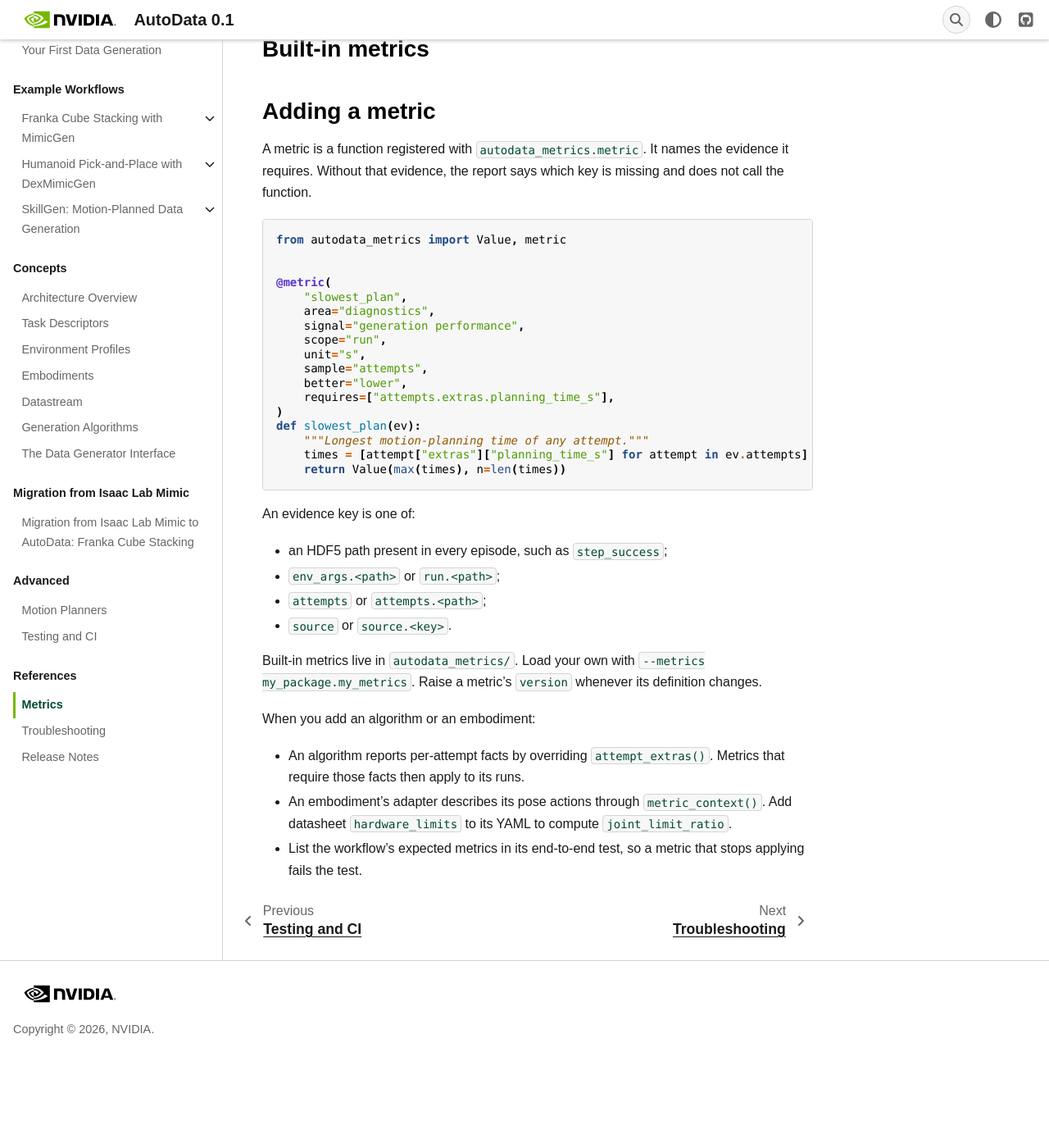
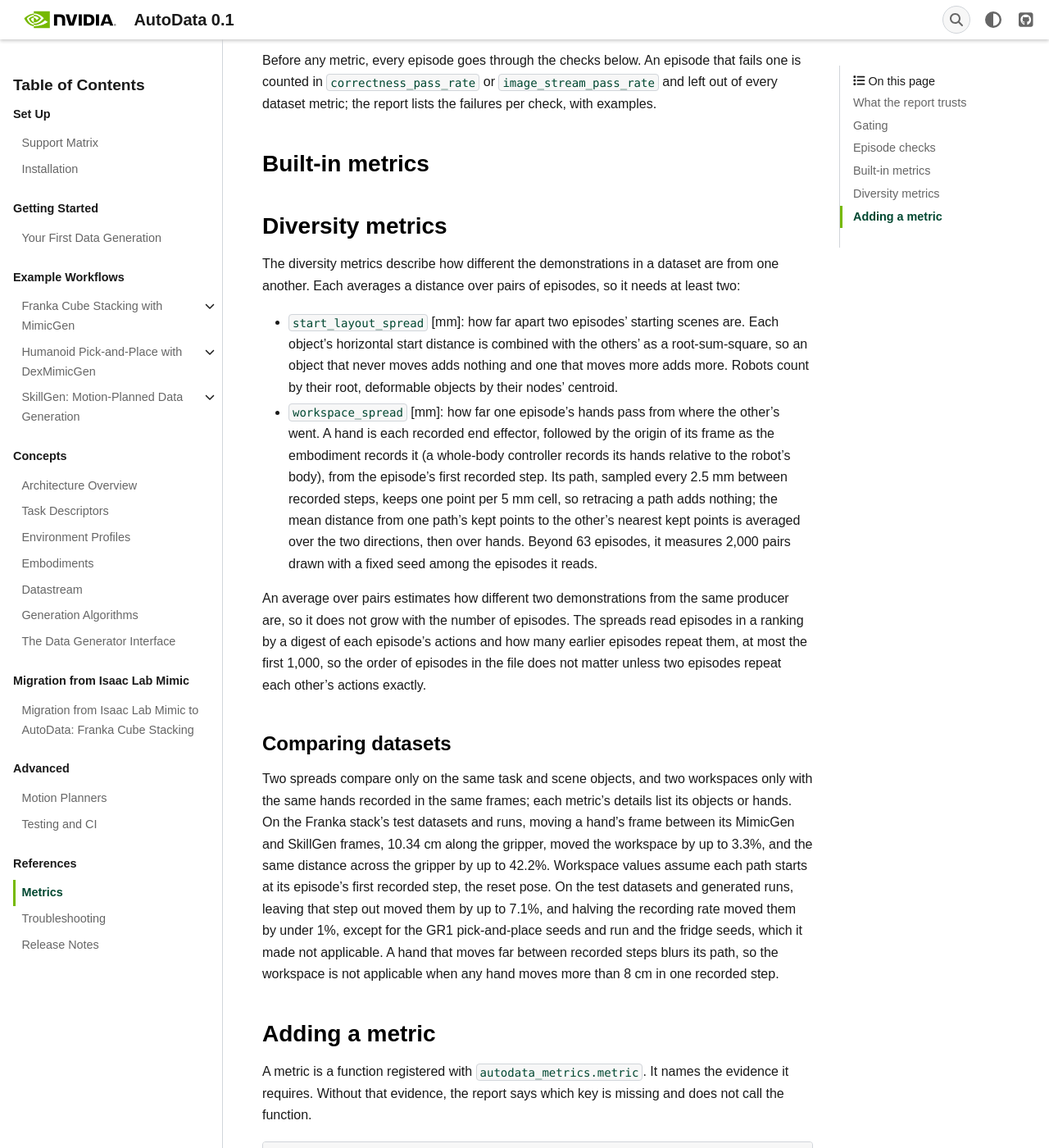
Before and after one commit to isaac-sim/AutoData, a Sphinx documentation site: the page built from docs/pages/references/metrics.rst, in a window 1280 px wide and 1400 px high, scrolled down 1986 px. Shown: the whole window at 82% size. Built offline with Sphinx 7.4.7, drawn with Linux system fonts in a browser that asks for light colours; some web fonts are replaced; before the commit the page ends 3269 px from its top, so only the background shows below that; some of the changed text lies outside the part shown.

Commit message:
Document the diversity metrics and when they compare
The metrics reference defines both spreads and says when two values compare: same task and objects, same hands
recorded in the same frames. It gives the measured effect of the end-effector frame, the first recorded step and
the recording rate on the test datasets and runs, and its console example is a real report that shows both.

```diff
--- a/docs/pages/references/metrics.rst
+++ b/docs/pages/references/metrics.rst
@@ -11,28 +11,36 @@
    python scripts/validate_dataset.py datasets/generated.hdf5 --report \
        --result_file datasets/generated.json \
        --source datasets/annotated_datasets/dataset_franka_annotated.hdf5 \
+       --gate datasets/gate.yaml \
        --report_file datasets/generated_report.json
 
 The command prints a summary; ``--report_file`` writes the full report, with every detail, as JSON.
 
 .. code-block:: text
 
-   AutoData metrics · gr1.hdf5 · run e79e37b1 · source dataset_gr1_annotated.hdf5
-   6/6 episodes valid · 7 computed · 3 not computed · gate failed on 2 of 4
+   AutoData metrics · generated.hdf5 · run cc273b3f · source dataset_franka_annotated.hdf5
+   20/20 episodes valid · 11 computed · 5 not computed · gate failed on 1 of 4
 
-                                         Value   Source  Based on
+                                        Value   Source  Based on
    VALIDITY
-   ✗ action_rotation_error          p95 0.0345  3.58e-7  1,612 poses
-   ✓ correctness_pass_rate                100%           6 episodes
-   ✓ final_success_rate                   100%           6 episodes
-     image_stream_pass_rate               100%           6 episodes
+     action_rotation_error        p95 8.34e-7  4.77e-7  4,803 poses
+     action_saturation                  4.06%       0%  4,803 steps
+   ✓ correctness_pass_rate               100%           20 episodes
+     final_success_rate                   95%           20 episodes
+     joint_limit_ratio           velocity 40%      10%  20 episodes
+     motion_smoothness           p95 142 m/s³  40 m/s³  4,743 poses
+   DIVERSITY
+   ✓ start_layout_spread               217 mm   222 mm  20 episodes
+   ✓ workspace_spread                 46.9 mm  44.7 mm  20 episodes
    VIABILITY
-     demos_per_gpu_hour       65.8 demos/GPU-h           6 demos
-   ✗ generation_success_rate             21.4%           28 attempts · 95% CI 10.2–39.5%
-     time_to_dataset                6 min 11 s           1 run
+     demos_per_gpu_hour       863 demos/GPU-h           20 demos
+   ✗ generation_success_rate              40%           50 attempts · 95% CI 27.6–53.8%
+     time_to_dataset                    105 s           1 run
 
    NOT COMPUTED
      not reported by this algorithm: planning_failure_rate, planning_time
+     no camera streams: image_stream_pass_rate
+     no pose action is recorded as absolute: tracking_error
      needs a --source annotated with --record_metric_inputs: annotation_pass_rate
 
 - The second line is the verdict: valid episodes, how many metrics were computed, and, with ``--gate``,
@@ -88,6 +96,41 @@
 
 :autodata_metrics_table:
 
+Diversity metrics
+-----------------
+
+The diversity metrics describe how different the demonstrations in a dataset are from one another. Each
+averages a distance over pairs of episodes, so it needs at least two:
+
+- ``start_layout_spread`` [mm]: how far apart two episodes' starting scenes are. Each object's horizontal
+  start distance is combined with the others' as a root-sum-square, so an object that never moves adds nothing
+  and one that moves more adds more. Robots count by their root, deformable objects by their nodes' centroid.
+- ``workspace_spread`` [mm]: how far one episode's hands pass from where the other's went. A hand is each
+  recorded end effector, followed by the origin of its frame as the embodiment records it (a whole-body
+  controller records its hands relative to the robot's body), from the episode's first recorded step. Its
+  path, sampled every 2.5 mm between recorded steps, keeps one point per 5 mm cell, so retracing a path adds
+  nothing; the mean distance from one path's kept points to the other's nearest kept points is averaged over
+  the two directions, then over hands. Beyond 63 episodes, it measures 2,000 pairs drawn with a fixed seed
+  among the episodes it reads.
+
+An average over pairs estimates how different two demonstrations from the same producer are, so it does not
+grow with the number of episodes. The spreads read episodes in a ranking by a digest of each episode's actions
+and how many earlier episodes repeat them, at most the first 1,000, so the order of episodes in the file does
+not matter unless two episodes repeat each other's actions exactly.
+
+Comparing datasets
+~~~~~~~~~~~~~~~~~~
+
+Two spreads compare only on the same task and scene objects, and two workspaces only with the same hands
+recorded in the same frames; each metric's details list its objects or hands. On the Franka stack's test
+datasets and runs, moving a hand's frame between its MimicGen and SkillGen frames, 10.34 cm along the gripper,
+moved the workspace by up to 3.3%, and the same distance across the gripper by up to 42.2%. Workspace values
+assume each path starts at its episode's first recorded step, the reset pose. On the test datasets and
+generated runs, leaving that step out moved them by up to 7.1%, and halving the recording rate moved them by
+under 1%, except for the GR1 pick-and-place seeds and run and the fridge seeds, which it made not applicable.
+A hand that moves far between recorded steps blurs its path, so the workspace is not applicable when any hand
+moves more than 8 cm in one recorded step.
+
 Adding a metric
 ---------------
 
```
